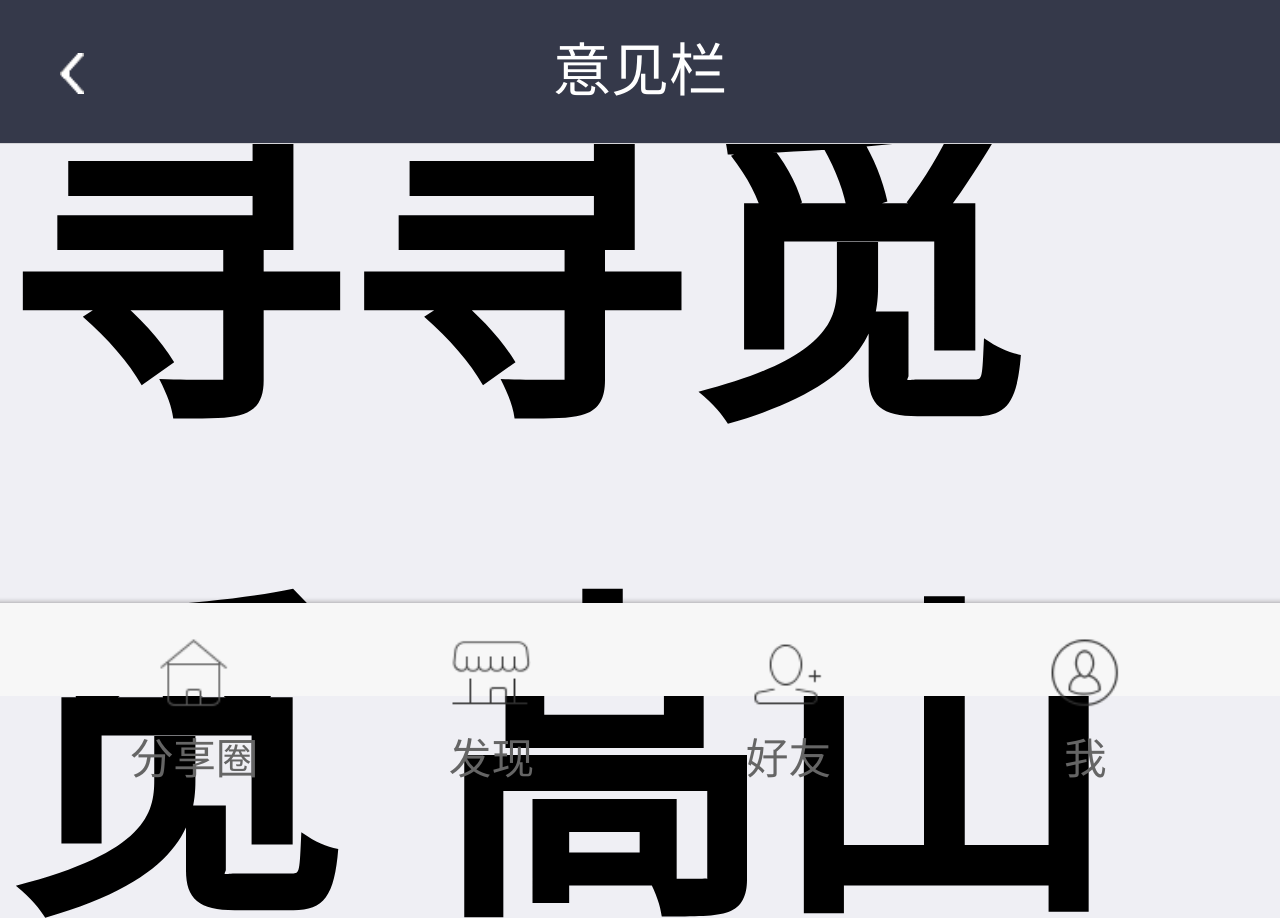
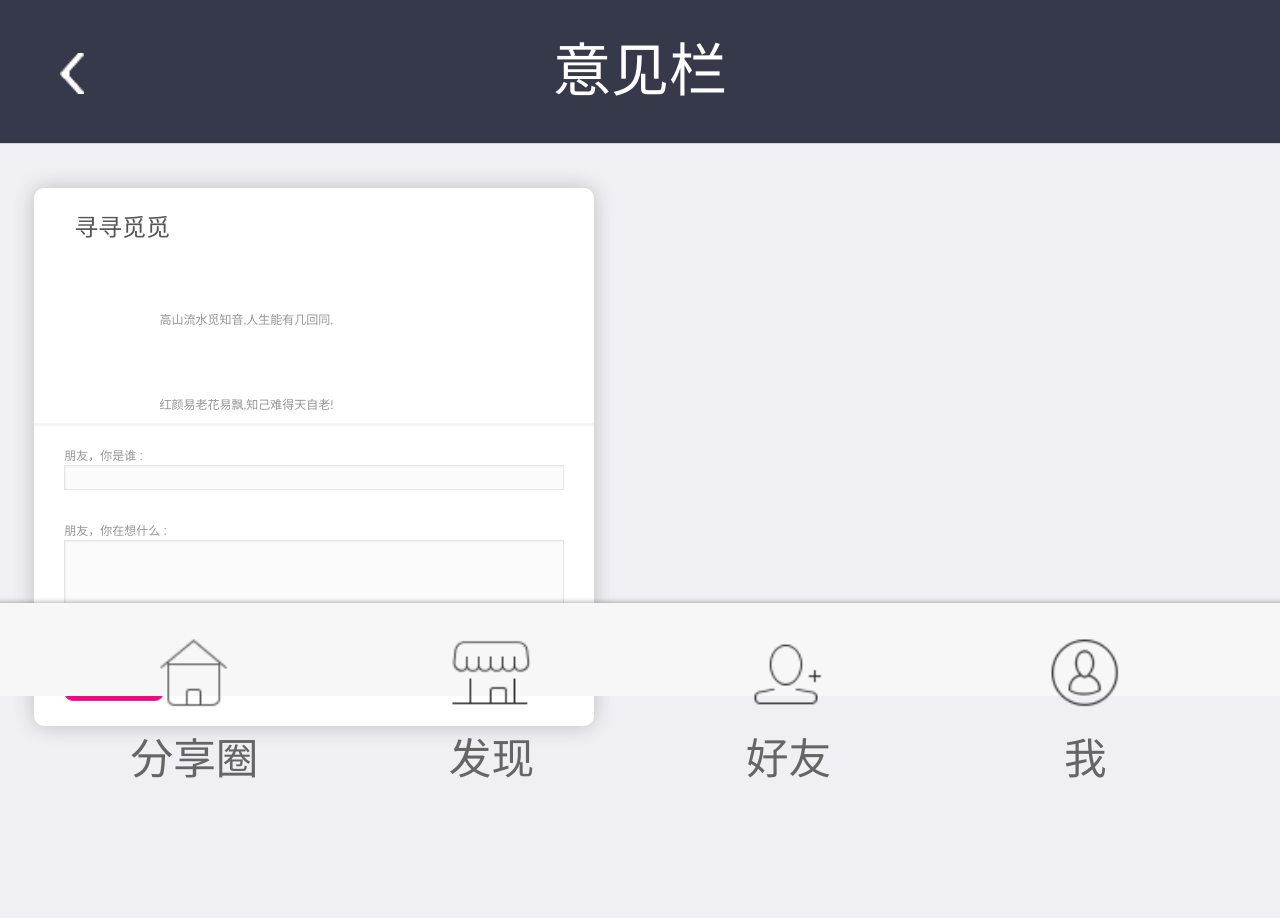
Before and after one commit to yyu12/Innovati-Project-Dome, a plain HTML site: page web/find/wish.html in a window 1280 px wide. Shown: the top 918 px of the page. After the commit the page ends 863 px from the top, so only its background shows below. Drawn offline with Linux system fonts and the light colour scheme.

Commit message:
Update style_find.css
add wish.html

```diff
--- a/css/style_find.css
+++ b/css/style_find.css
@@ -11,3 +11,112 @@
 .mt-4{ margin-top:1.50rem;}
 
 .auction img{width: 100%; margin-top: 0.80rem;}
+
+.white-pink {
+margin-left:0.2rem;
+margin-right:0.2rem;
+margin-top: 1.10rem;
+
+max-width: 500px;
+background: #FFF;
+padding: 30px 30px 20px 30px;
+ box-shadow: rgba(187, 187, 187, 1) 0 0px 20px -1px;
+ -webkit-box-shadow: rgba(187, 187, 187, 1) 0 0px 20px -1px;
+font: 12px Arial, Helvetica, sans-serif;
+color: #666;
+ border-radius: 10px;
+ -webkit-border-radius: 10px;
+}
+.white-pink h1 {
+font: 24px "Trebuchet MS", Arial, Helvetica, sans-serif;
+padding: 0px 0px 10px 40px;
+display: block;
+border-bottom: 3px solid #F5F5F5;
+margin: -10px -30px 10px -30px;
+color: #555;
+}
+.white-pink h1>span {
+position: relative;
+top: 0.2rem;
+left: 0.5rem;
+display: block;
+font-size: 12px;
+color: #969696;
+line-height: 0.5rem;
+}
+.white-pink label {
+display: block;
+margin: 0px 0px 5px;
+}
+.white-pink label>span {
+float: left;
+width: 100%;
+text-align: left;
+padding-right: 10px;
+margin-top: 10px;
+color: #969696;
+}
+.white-pink label>div {
+position: absolute;
+}
+.white-pink input[type="text"], .white-pink textarea{
+color: #969696;
+width: 100%;
+padding: 3px 0px 3px 5px;
+margin-top: 2px;
+margin-right: 6px;
+margin-bottom: 16px;
+border: 1px solid #e5e5e5;
+background: #fbfbfb;
+height: 25px;
+line-height:15px;
+outline: 0;
+ -webkit-box-shadow: inset 1px 1px 2px rgba(200,200,200,0.2);
+ box-shadow: inset 1px 1px 2px rgba(200,200,200,0.2);
+}
+.white-pink textarea{
+height:100px;
+padding: 5px 0px 0px 5px;
+width: 100%;
+}
+.white-pink .button {
+ -moz-box-shadow:inset 0px 1px 0px 0px #fbafe3;
+ -webkit-box-shadow:inset 0px 1px 0px 0px #fbafe3;
+ box-shadow:inset 0px 1px 0px 0px #fbafe3;
+background:-webkit-gradient( linear, left top, left bottom, color-stop(0.05, #ff5bb0), color-stop(1, #ef027d) );
+background:-moz-linear-gradient( center top, #ff5bb0 5%, #ef027d 100% );
+ filter:progid:DXImageTransform.Microsoft.gradient(startColorstr='#ff5bb0', endColorstr='#ef027d');
+background-color:#ff5bb0;
+ border-radius:9px;
+ -webkit-border-radius:9px;
+ -moz-border-border-radius:9px;
+border:1px solid #ee1eb5;
+display:inline-block;
+color:#ffffff;
+font-family:Arial;
+font-size:15px;
+font-weight:bold;
+font-style:normal;
+height: 40px;
+line-height: 30px;
+width:100px;
+text-decoration:none;
+text-align:center;
+text-shadow:1px 1px 0px #c70067;
+}
+.white-pink .button:active {
+position:relative;
+top:1px;
+}
+.white-pink select {
+background: url('down-arrow.png') no-repeat right, -moz-linear-gradient(top, #FBFBFB 0%, #E9E9E9 100%);
+background: url('down-arrow.png') no-repeat right, -webkit-gradient(linear, left top, left bottom, color-stop(0%,#FBFBFB), color-stop(100%,#E9E9E9));
+ appearance:none;
+ -webkit-appearance:none;
+ -moz-appearance: none;
+text-indent: 0.01px;
+ text-overflow: '';
+width: 70%;
+line-height: 15px;
+height: 30px;
+}
```
